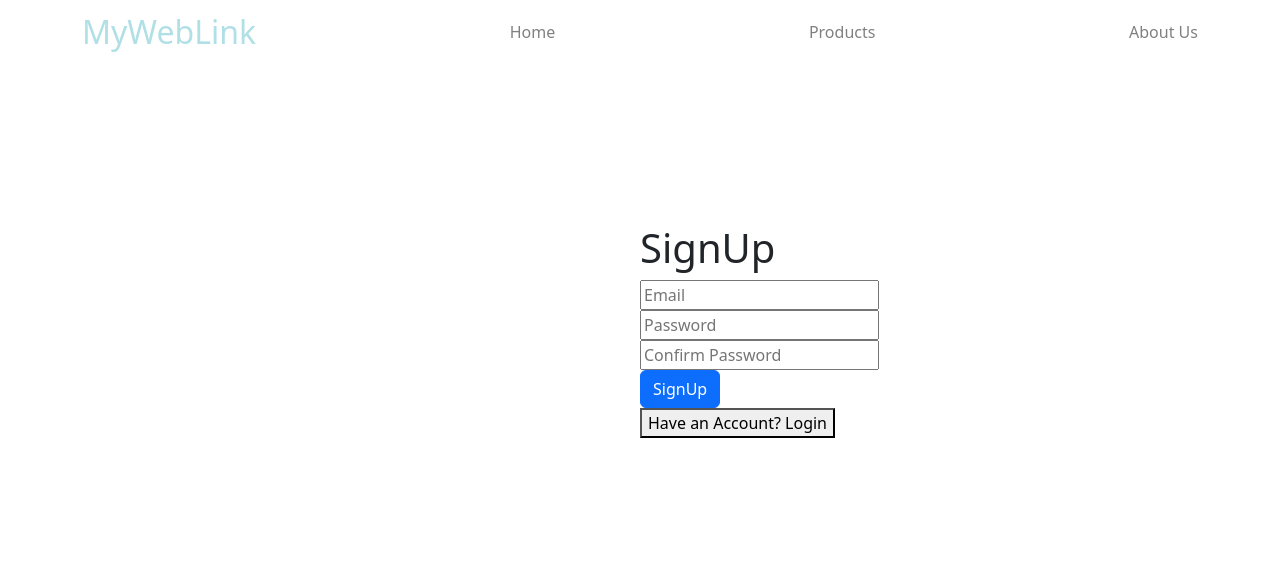
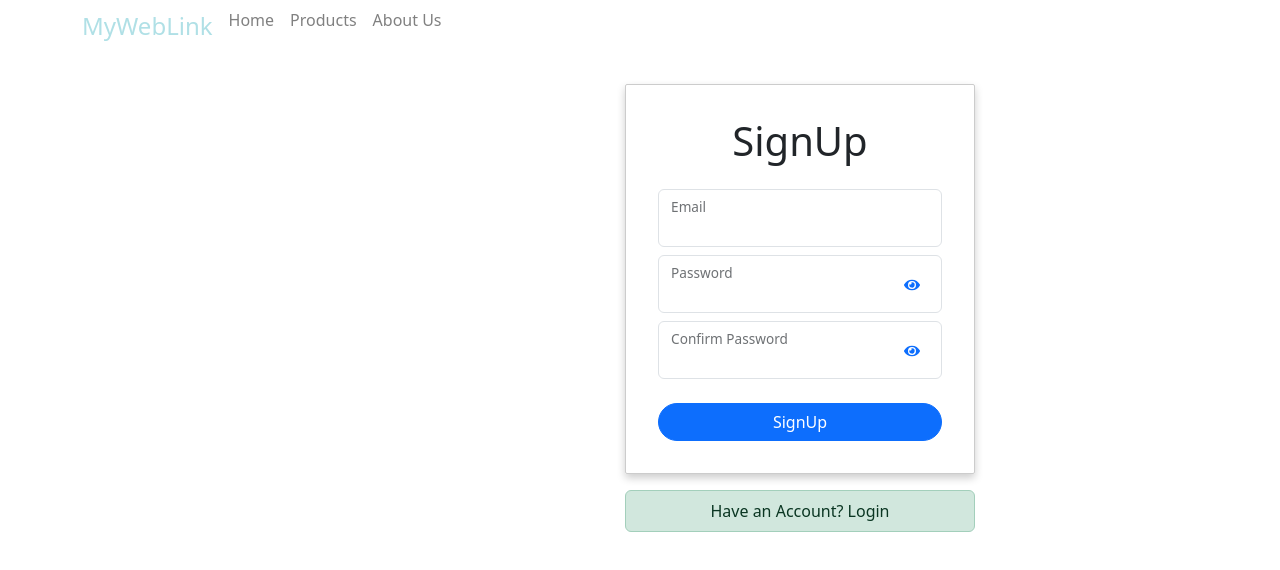
Before and after one commit to Raniyaaaa/tasksss, a React (Create React App) app: page / in a window 1280 px wide. Shown: the top 570 px of the page. Built offline with nearby package versions, Linux system fonts and the light colour scheme.

Commit message:
Login Screen

```diff
--- a/package.json
+++ b/package.json
@@ -10,6 +10,7 @@
     "react": "^18.3.1",
     "react-bootstrap": "^2.10.5",
     "react-dom": "^18.3.1",
+    "react-icons": "^5.3.0",
     "react-router-dom": "^6.28.0",
     "react-scripts": "5.0.1",
     "web-vitals": "^2.1.4"
--- a/src/MainNavigation/MainNavigation.js
+++ b/src/MainNavigation/MainNavigation.js
@@ -1,14 +1,17 @@
 import React from 'react';
-import { Container, Navbar, NavLink } from 'react-bootstrap';
+import { Container, Navbar, Nav } from 'react-bootstrap';
+import { NavLink } from 'react-router-dom';
 
 const MainNavigation=()=>{
     return(
         <Navbar bg="white">
             <Container>
-                <NavLink style={{color:'powderblue',fontSize:'2rem' }}>MyWebLink</NavLink>
-                <NavLink to='/home' style={{color: 'grey'}}>Home</NavLink>
-                <NavLink to='/products' style={{color: 'grey'}}>Products</NavLink>
-                <NavLink to='/aboutus' style={{color: 'grey'}}>About Us</NavLink>
+            <Nav className="me-auto">
+                <NavLink to='/' style={{color:'powderblue',fontSize:'1.5rem',marginRight: '1rem',textDecoration: 'none'}}>MyWebLink</NavLink>
+                <NavLink to='/home' style={{color: 'grey', marginRight: '1rem',textDecoration: 'none' }}>Home</NavLink>
+                <NavLink to='/products' style={{color: 'grey', marginRight: '1rem',textDecoration: 'none' }}>Products</NavLink>
+                <NavLink to='/aboutus' style={{color: 'grey', marginRight: '1rem',textDecoration: 'none' }}>About Us</NavLink>
+            </Nav>
             </Container>
         </Navbar>
     )
--- a/src/Pages/Home.js
+++ b/src/Pages/Home.js
@@ -1,6 +1,10 @@
-import react from "react"
 
 const Home=()=>{
+    return(
+        <h3 style={{textAlign:'center',padding:'2rem'}}>
+            Welcome to Expense Tracker!!!
+        </h3>
+    )
 
 }
 export default Home;
--- a/src/Pages/Login.js
+++ b/src/Pages/Login.js
@@ -1,18 +1,34 @@
-import react, { useRef, useState } from "react"
-import { Button } from "react-bootstrap";
+import { useRef, useState } from "react"
+import { Button, FloatingLabel, Alert } from "react-bootstrap";
+import { Link, useNavigate } from "react-router-dom";
+import { FaEye, FaEyeSlash } from 'react-icons/fa';
 
 const Login=()=>{
     const [isLogin,setIsLogin]=useState(false)
     const emailInputRef=useRef();
     const passwordInputRef=useRef();
     const confirmPasswordInputRef=useRef();
+    const navigate=useNavigate();
+
+
+    const [passwordVisible, setPasswordVisible] = useState(false);
+    const [confirmPasswordVisible, setConfirmPasswordVisible] = useState(false)
+
+    const togglePasswordVisibility = () => {
+        setPasswordVisible((prevState) => !prevState);
+    }
+
+    const toggleConfirmPasswordVisibility = () => {
+        setConfirmPasswordVisible((prevState) => !prevState);
+    };
 
     const submitHandler=(event)=>{
         event.preventDefault();
         const enteredEmail=emailInputRef.current.value;
         const enteredPassword=passwordInputRef.current.value;
-        const enteredConfirmPassword=confirmPasswordInputRef.current.value;
-        if (passwordInputRef.current.value !== confirmPasswordInputRef.current.value) {
+        const enteredConfirmPassword = confirmPasswordInputRef.current ? confirmPasswordInputRef.current.value : '';
+
+        if (!isLogin && enteredPassword !== enteredConfirmPassword) {
             alert("Passwords do not match!");
             return;
         }
@@ -29,7 +45,6 @@ const Login=()=>{
             body:JSON.stringify({
                 email:enteredEmail,
                 password:enteredPassword,
-                confirmPassword:enteredConfirmPassword,
                 returnSecureToken:true
             }),
             headers:{
@@ -51,55 +66,119 @@ const Login=()=>{
         })
         .then((data)=>{
             console.log("User has successfully signed up")
+            emailInputRef.current.value = '';
+            passwordInputRef.current.value = '';
+            if (confirmPasswordInputRef.current) {
+                confirmPasswordInputRef.current.value = '';
+            }
+            navigate("/home")
         })
         .catch((err)=>{
             alert(err)
         })
     }
+
+    const toggleAuthModeHandler = () => {
+        setIsLogin((prevState) => !prevState);
+    };
+
     return(
         <>
-        <div style={{paddingTop:'10rem',paddingRight:'5rem',paddingLeft:'40rem'}}>
-            <section>
+        <div style={{ paddingTop: '2rem',paddingLeft:'20rem',paddingBottom:'5rem', display: 'flex', alignItems: 'center' ,flexDirection: 'column'}}>
+            <section style={{
+                border:'1px solid #ccc',
+                borderRadius:'2px',
+                padding:'2rem',
+                boxShadow: '0 4px 8px rgba(0, 0, 0, 0.2)',
+                width:'350px',
+                textAlign:'center'
+                }}>
                 <h1>{isLogin? 'Login':'SignUp'}</h1>
                 <form onSubmit={submitHandler}>
-                    <div>
-                        <label htmlFor="email">
+                    <div className="mt-4">
+                        <FloatingLabel label="Email" controlId="email">
                             <input
-                            type='email'
-                            id='email'
-                            ref={emailInputRef}
-                            placeholder="Email"
-                            required></input>
-                        </label>
+                                className="form-control"
+                                type="email"
+                                ref={emailInputRef}
+                                style={{ height: "35px", fontSize: "14px" }}
+                                required
+                            />
+                        </FloatingLabel>
                     </div>
-                    <div>
-                        <label htmlFor="Password">
+                    <div className="mt-2">
+                        <FloatingLabel label="Password" controlId="password">
                             <input
-                            type='Password'
-                            id='Password'
-                            ref={passwordInputRef}
-                            placeholder="Password"
-                            required></input>
-                        </label>
+                                type={passwordVisible ? "text" : "password"}
+                                ref={passwordInputRef}
+                                className="form-control"
+                                style={{ height: "35px", fontSize: "14px" }}
+                                required
+
+                            />
+                            <Button
+                                variant="link"
+                                style={{
+                                    position: 'absolute',
+                                    right: '10px',
+                                    top: '10px',
+                                    backgroundColor: 'transparent',
+                                    border: 'none',
+                                    }}
+                                onClick={togglePasswordVisibility}
+                            >
+                                {passwordVisible ? <FaEyeSlash/> : <FaEye />}
+                            </Button>
+                        </FloatingLabel>
+
                     </div>
-                    <div>
-                        <label htmlFor="ConfirmPassword">
+                    {!isLogin && <div className="mt-2">
+                        <FloatingLabel label="Confirm Password" controlId="confirmPassword">
                             <input
-                            type='Password'
-                            id='ConfirmPassword'
-                            ref={confirmPasswordInputRef}
-                            placeholder="Confirm Password"
-                            required></input>
-                        </label>
+                                type={confirmPasswordVisible ? "text" : "password"}
+                                ref={confirmPasswordInputRef}
+                                className="form-control"
+                                style={{ height: "35px", fontSize: "14px"}}
+                                required
+                            />
+                            <Button
+                                variant="link"
+                                style={{
+                                    position: 'absolute',
+                                    right: '10px',
+                                    top: '10px',
+                                    backgroundColor: 'transparent',
+                                    border: 'none',
+                                }}
+                                onClick={toggleConfirmPasswordVisibility}
+                            >
+                                {confirmPasswordVisible ? <FaEyeSlash /> : <FaEye />}
+                            </Button>
+                        </FloatingLabel>
+                    </div>}
+                    <div className="mt-4" style={{ display: "flex", flexDirection: "column" }}>
+                        <Button variant="primary" type="submit" style={{ borderRadius: "10rem" }}>
+                            {isLogin ? "Login" : "SignUp"}
+                        </Button>
                     </div>
-                    <div>
-                        <Button variant="primary" type="submit">{isLogin? 'Login':'SignUp'}</Button>
-                    </div>
+                    {isLogin &&<div className="mt-1">
+                        <Link>forgot password?</Link>
+                    </div>}
                 </form>
             </section>
-            <section>
-            <button type='button' >{isLogin? 'Create New Account': 'Have an Account? Login'}</button>
-            </section>
+            <div className="mt-3" style={{ width: "350px" }}>
+                <Alert
+                    variant="success"
+                    onClick={toggleAuthModeHandler}
+                    style={{
+                    cursor: "pointer",
+                    padding: "0.5rem 3rem",
+                    width: "100%",
+                    textAlign: "center",
+                    }}>
+                    {isLogin ? "Don't have an Account? Sign Up" : "Have an Account? Login"}
+                </Alert>
+            </div>
         </div>
         </>
     )
```
Also changed, not shown: 1 other file (tests, documents, lock files or other folders).
